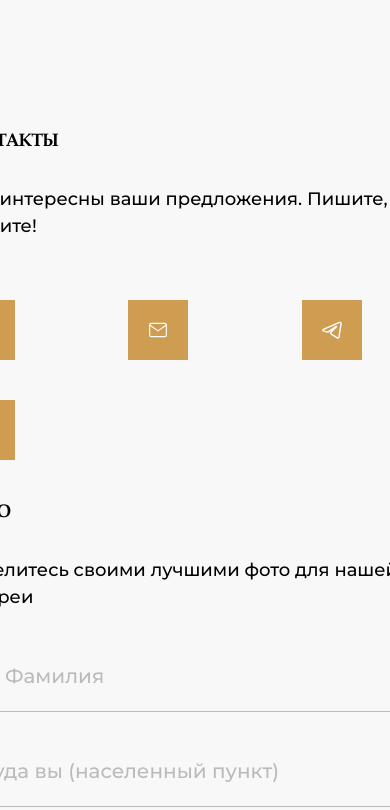
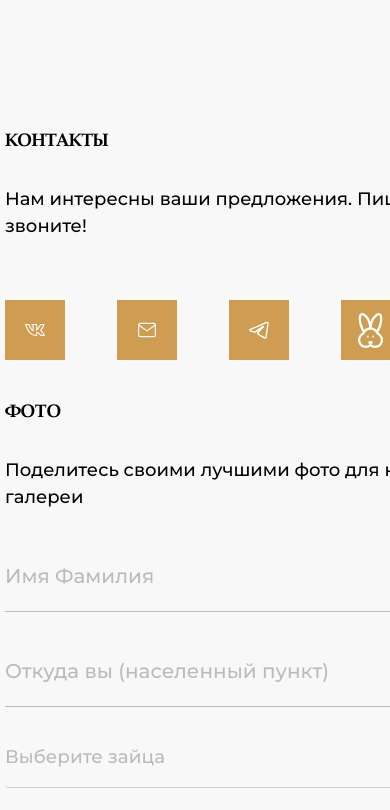
Before and after one commit to glebDyakov/zaytsy-front, a Vue app: page / in a window 390 px wide. Shown: the part 7600-8410 px from the top of the page. Built offline with nearby package versions, Linux system fonts and the light colour scheme.

Commit message:
адаптив_родион: adaptive some blocks

```diff
--- a/src/assets/main.css
+++ b/src/assets/main.css
@@ -530,8 +530,8 @@
 }
 
 .main--section--contacts--content {
-  display: grid;
-  grid-template-columns: repeat(3, 1fr);
+  /* display: grid; */
+  /* grid-template-columns: repeat(3, 1fr); */
   gap: 40px;
 }
 
--- a/src/components/main/ContactsAndPhoto.vue
+++ b/src/components/main/ContactsAndPhoto.vue
@@ -1,12 +1,12 @@
 <template>
   <div class="main--section main--section--contacts-and-photo">
-    <div class="sm:flex-col md:flex-col flex-col main--section--feedback max-w-[1180px] justify-between">
-      <div class="flex flex-col md:flex-row gap-10">
+    <div class="sm:flex-col md:flex-col flex-col main--section--feedback md:max-w-[1180px] sm:max-w-[1180px] max-w-[380px] justify-between">
+      <div class="flex flex-col sm:flex-row md:flex-row gap-10">
         <div>
           <p class="main--section--title">Контакты</p>
           <p class="main--section--subtitle mb-[30px]">Нам интересны ваши предложения. Пишите, звоните!</p>
           <div class="main--section--contacts">
-            <div class="main--section--contacts--content">
+            <div class="sm:grid sm:grid-cols-2  md:grid md:grid-cols-3  flex main--section--contacts--content">
               <div class="main--section--contact">
                 <div class="main--section--contact--plate">
                   <img src="@/assets/icons/vk.svg" alt="vk" width="20px" />
```
